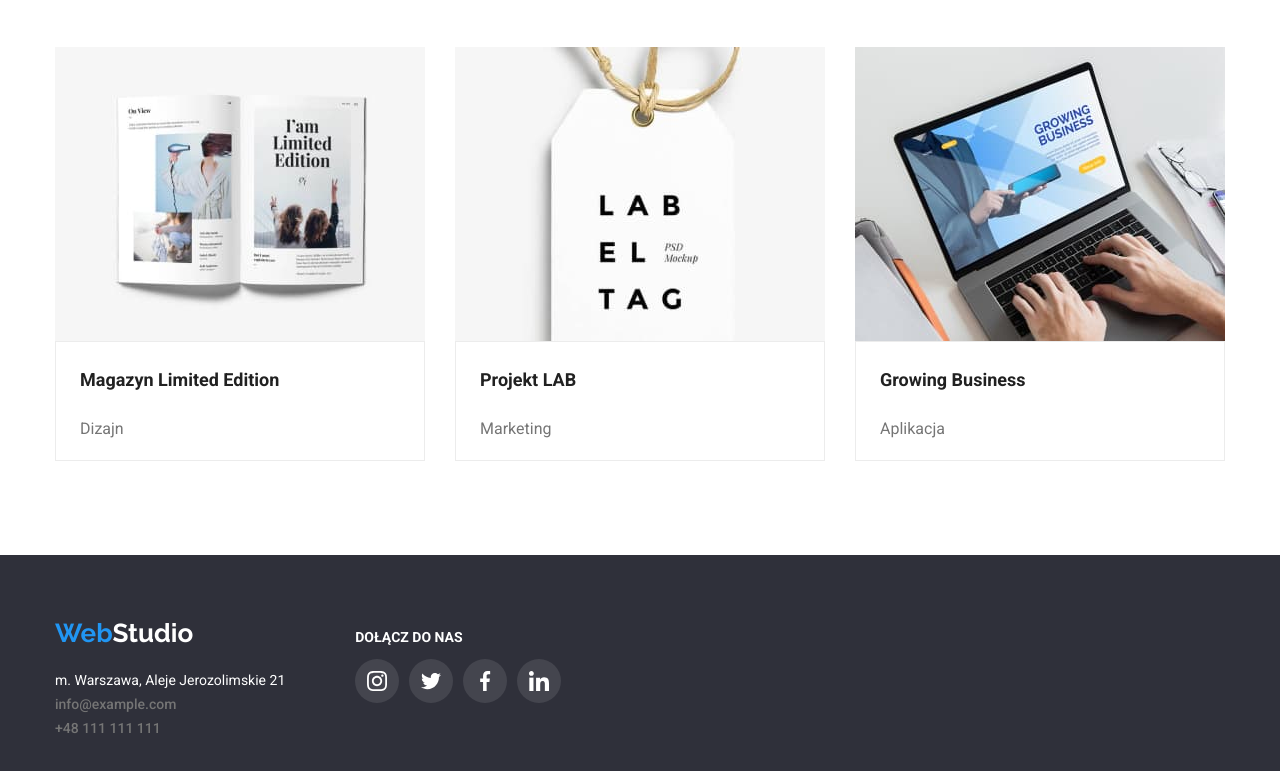
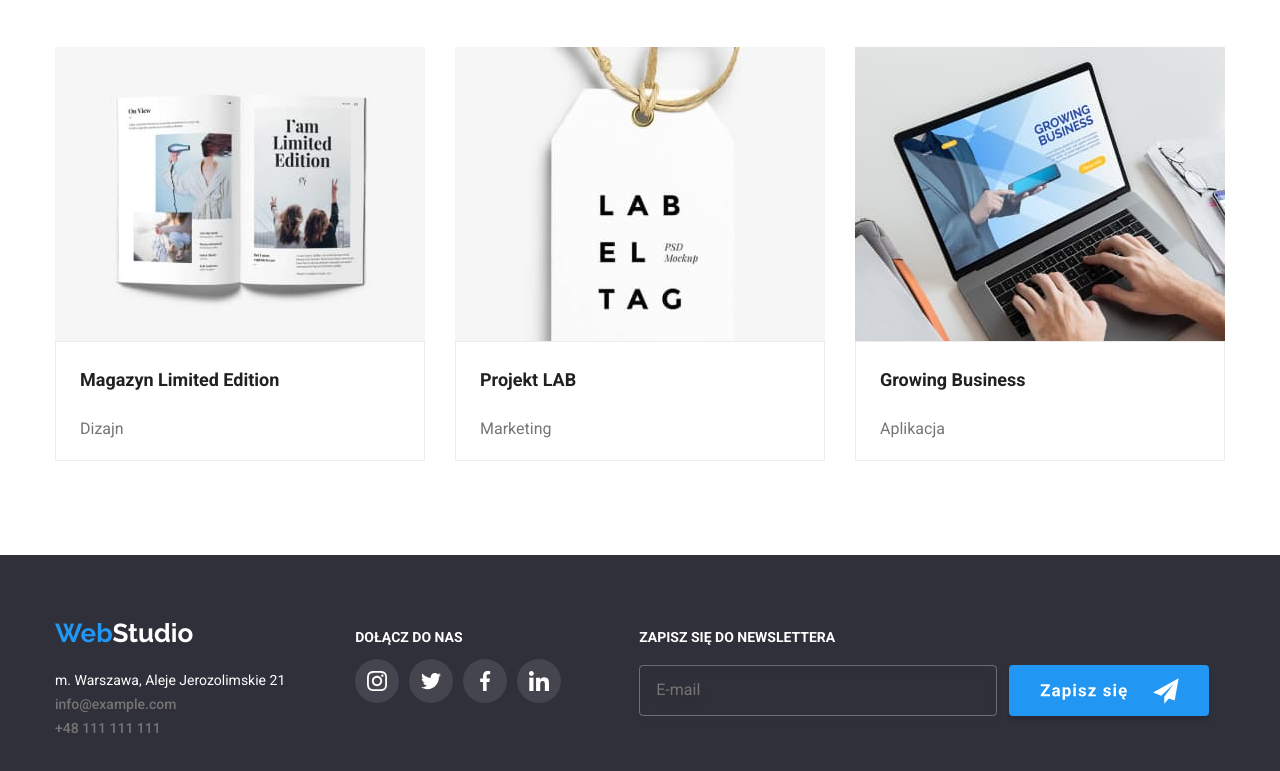
Before and after one commit to kamilawrzesniewska/goit-markup-hw-06, a plain HTML site: page portfolio.html in a window 1280 px wide. Shown: the part 1222-1993 px from the top of the page. Drawn offline with nearby package versions, Linux system fonts and the light colour scheme; files whose address does not match are found by name.

Commit message:
newsletter portfolio

```diff
--- a/portfolio.html
+++ b/portfolio.html
@@ -194,6 +194,17 @@
                 </li>
             </ul>
         </div></li>
+        <div class="newsletter">
+            <p class="newsletter-title">ZAPISZ SIĘ DO NEWSLETTERA</p>
+            <form class="newsletter-form" name="newsletter-form" autocomplete="on" formvalidate>
+                <label><input class="newsletter-in" type="email" name="email" placeholder="E-mail" /></label>
+                <button class="newsletter-btn" type="submit">
+                    <svg class="mail-sent" width="139" height="32">
+                        <use href="./images/icons.svg#icon-newsletterbtn"></use>
+                    </svg>
+                </button>
+            </form>
+        </div>
         </div>
 
 
```
